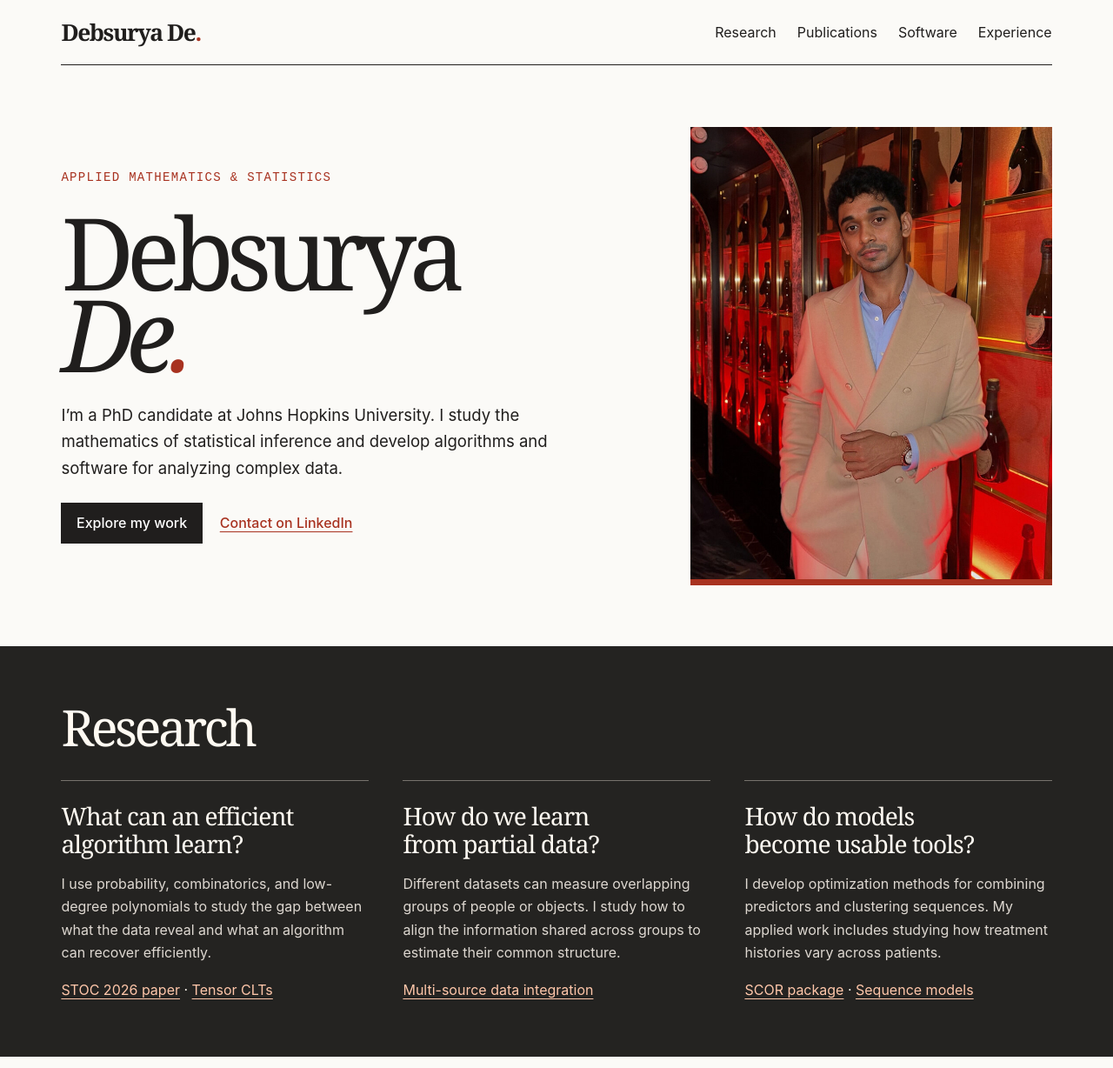
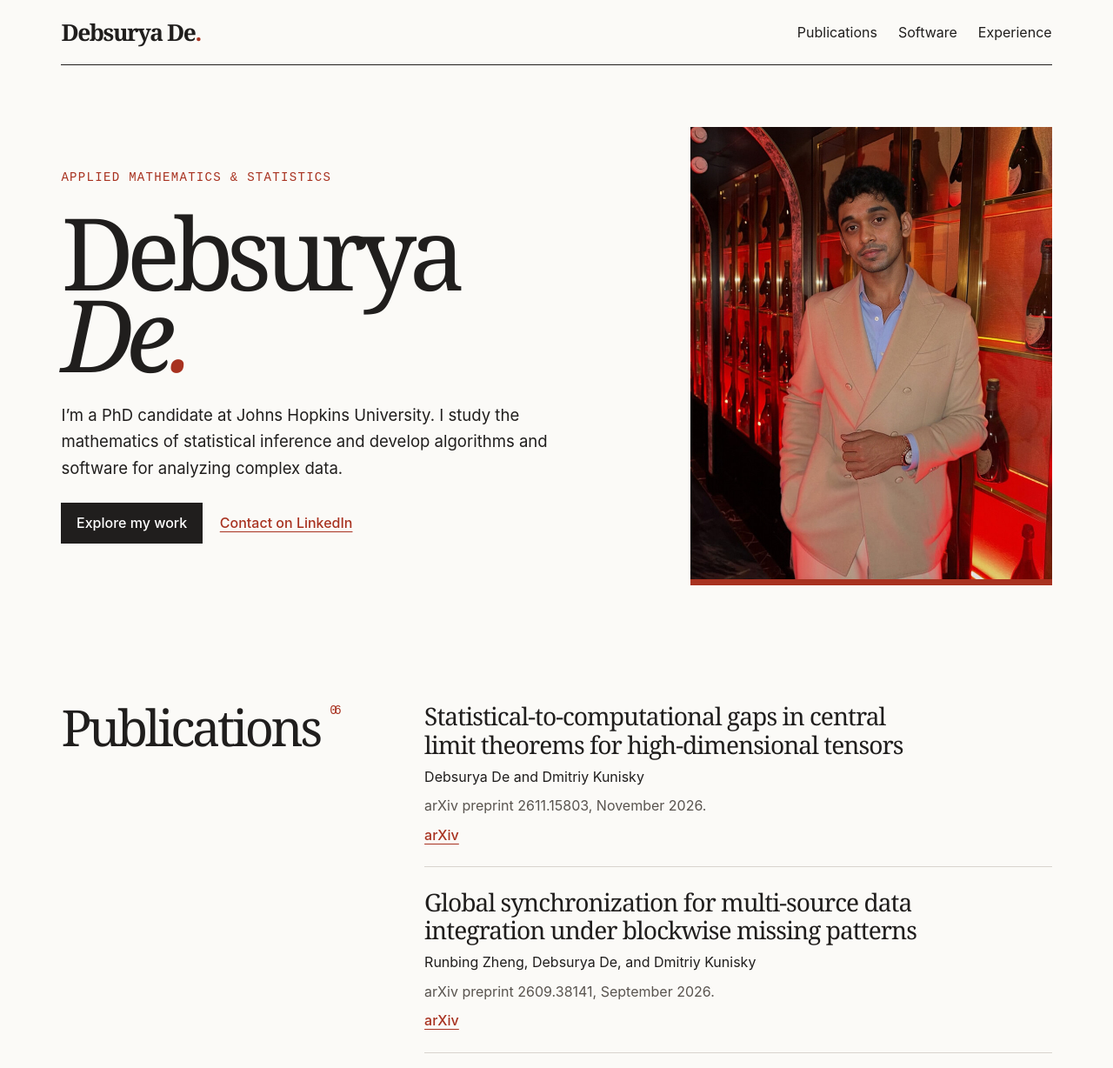
Before and after one commit to debsurya-de/debsurya-de.github.io, a plain HTML site: page index.html in a window 1280 px wide. Shown: the top 1228 px of the page at 87% size. Drawn offline with Linux system fonts and the light colour scheme.

Commit message:
Remove research overview and link directly to publications

```diff
--- a/index.html
+++ b/index.html
@@ -17,7 +17,7 @@
   <a class="skip-link" href="#main">Skip to content</a>
   <header class="container mast">
     <a class="signature" href="#top">Debsurya De<span aria-hidden="true">.</span></a>
-    <nav aria-label="Main navigation"><a href="#research">Research</a><a href="#publications">Publications</a><a href="#software">Software</a><a href="#experience">Experience</a></nav>
+    <nav aria-label="Main navigation"><a href="#publications">Publications</a><a href="#software">Software</a><a href="#experience">Experience</a></nav>
   </header>
   <main id="main">
     <section class="container hero" aria-labelledby="name">
@@ -25,19 +25,9 @@
         <p class="eyebrow">Applied Mathematics &amp; Statistics</p>
         <h1 id="name">Debsurya<br><em>De<span>.</span></em></h1>
         <p class="bio">I’m a PhD candidate at Johns Hopkins University. I study the mathematics of statistical inference and develop algorithms and software for analyzing complex data.</p>
-        <div class="actions"><a class="button" href="#research">Explore my work</a><a href="https://www.linkedin.com/in/rush21">Contact on LinkedIn</a></div>
+        <div class="actions"><a class="button" href="#publications">Explore my work</a><a href="https://www.linkedin.com/in/rush21">Contact on LinkedIn</a></div>
       </div>
       <div class="portrait"><img src="profile.jpg?v=blazer" width="1024" height="1024" alt="Debsurya De wearing a tan blazer" fetchpriority="high"></div>
-    </section>
-    <section id="research" class="research">
-      <div class="container">
-        <h2>Research</h2>
-        <div class="directions">
-          <article><h3>What can an efficient algorithm learn?</h3><p>I use probability, combinatorics, and low-degree polynomials to study the gap between what the data reveal and what an algorithm can recover efficiently.</p><div><a href="#low-rank-estimation">STOC 2026 paper</a> · <a href="#tensor-clt">Tensor CLTs</a></div></article>
-          <article><h3>How do we learn from partial data?</h3><p>Different datasets can measure overlapping groups of people or objects. I study how to align the information shared across groups to estimate their common structure.</p><div><a href="#data-integration">Multi-source data integration</a></div></article>
-          <article><h3>How do models become usable tools?</h3><p>I develop optimization methods for combining predictors and clustering sequences. My applied work includes studying how treatment histories vary across patients.</p><div><a href="#software">SCOR package</a> · <a href="#sequence-clustering">Sequence models</a></div></article>
-        </div>
-      </div>
     </section>
     <section class="container section" id="publications">
       <h2>Publications <sup>06</sup></h2>
```
